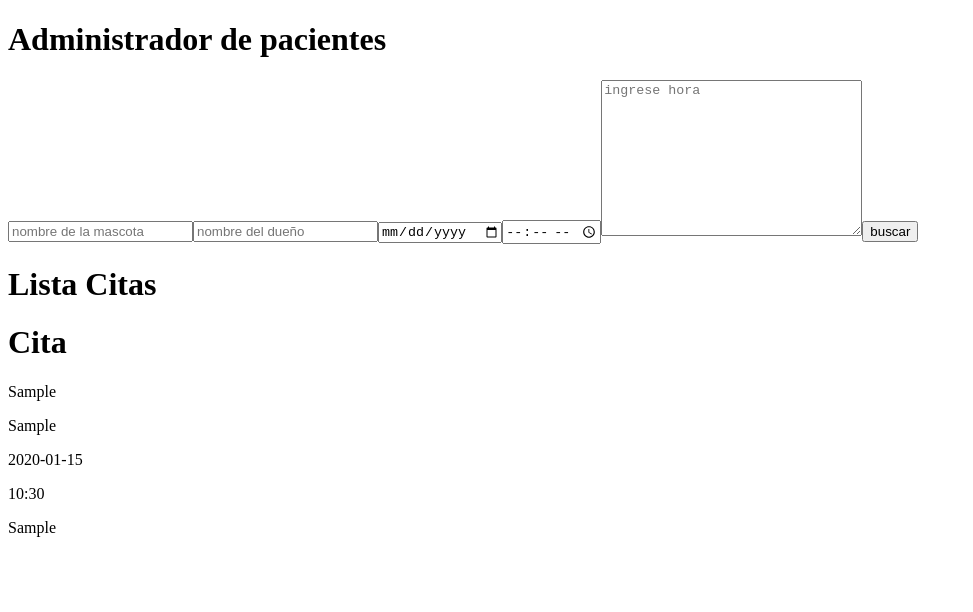
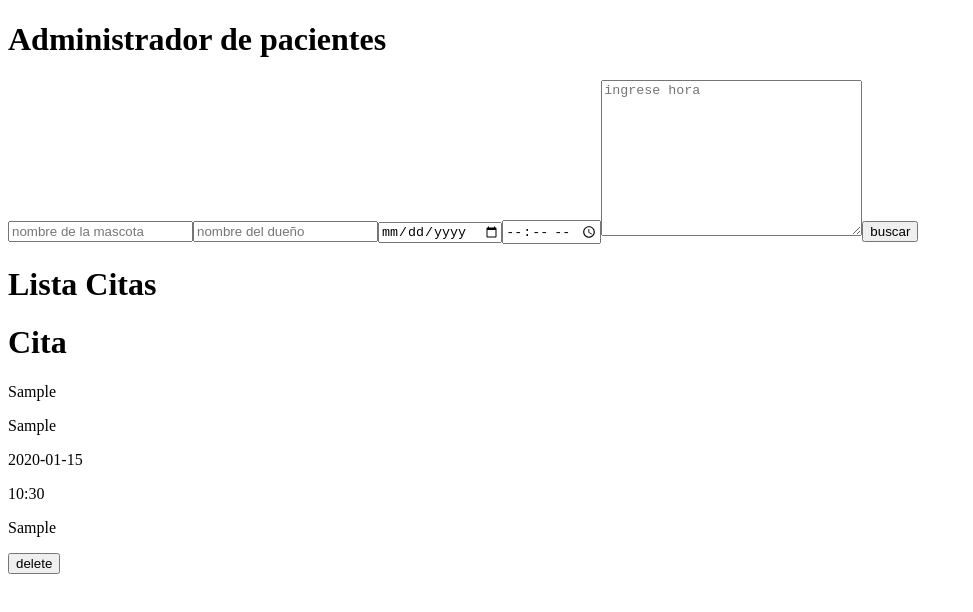
Before and after one commit to saulwolfdev/Admin-Manager-React, a React (Create React App) app: page / in a window 1280 px wide. Both pictures are taken after typing "Sample", "Sample", "2020-01-15", "10:30", "Sample" into the empty fields and a click on the input "buscar". Shown: the top 612 px of the page, without its empty margins (0-973 px from the left). Built offline with nearby package versions, Linux system fonts and the light colour scheme.

Commit message:
DeleteCite

```diff
--- a/src/App.js
+++ b/src/App.js
@@ -14,6 +14,9 @@ class App extends Component {
 		})
 		console.log(data)
 	}
+	deleteCite=id=>{
+		console.log(id)
+	}
 	render() {
 		return (
 			<div className="container">
@@ -25,6 +28,7 @@ class App extends Component {
 			<div className="container">
 					<ListaCitas
 						citas={this.state.citas}
+						deleteCite={this.deleteCite}
 				/>
 			</div>
 			</div>
--- a/src/components/Cita.js
+++ b/src/components/Cita.js
@@ -1,6 +1,6 @@
 import React from 'react'
 
-const Cita = ({cita}) =>
+const Cita = ({cita,deleteCite}) =>
     (
         <div>
             <h1>Cita</h1>
@@ -9,6 +9,9 @@ const Cita = ({cita}) =>
             <p>{cita.dia}</p>
             <p>{cita.hora}</p>
             <p>{cita.sintomas}</p>
+            <button
+            onClick={deleteCite}
+            >delete</button>
         </div>
     )
 
--- a/src/components/ListaCitas.js
+++ b/src/components/ListaCitas.js
@@ -1,7 +1,7 @@
 import React from 'react';
 import Cita from './Cita';
 
-const ListaCitas=({citas})=>{
+const ListaCitas=({citas,deleteCite})=>{
     return(
         <div className="card">
             <h1>Lista Citas</h1>
@@ -10,6 +10,7 @@ const ListaCitas=({citas})=>{
                     <Cita
                         key={cita.id}
                         cita={cita}
+                        deleteCite={deleteCite}
                     />
                 ))}
             </div>
```
